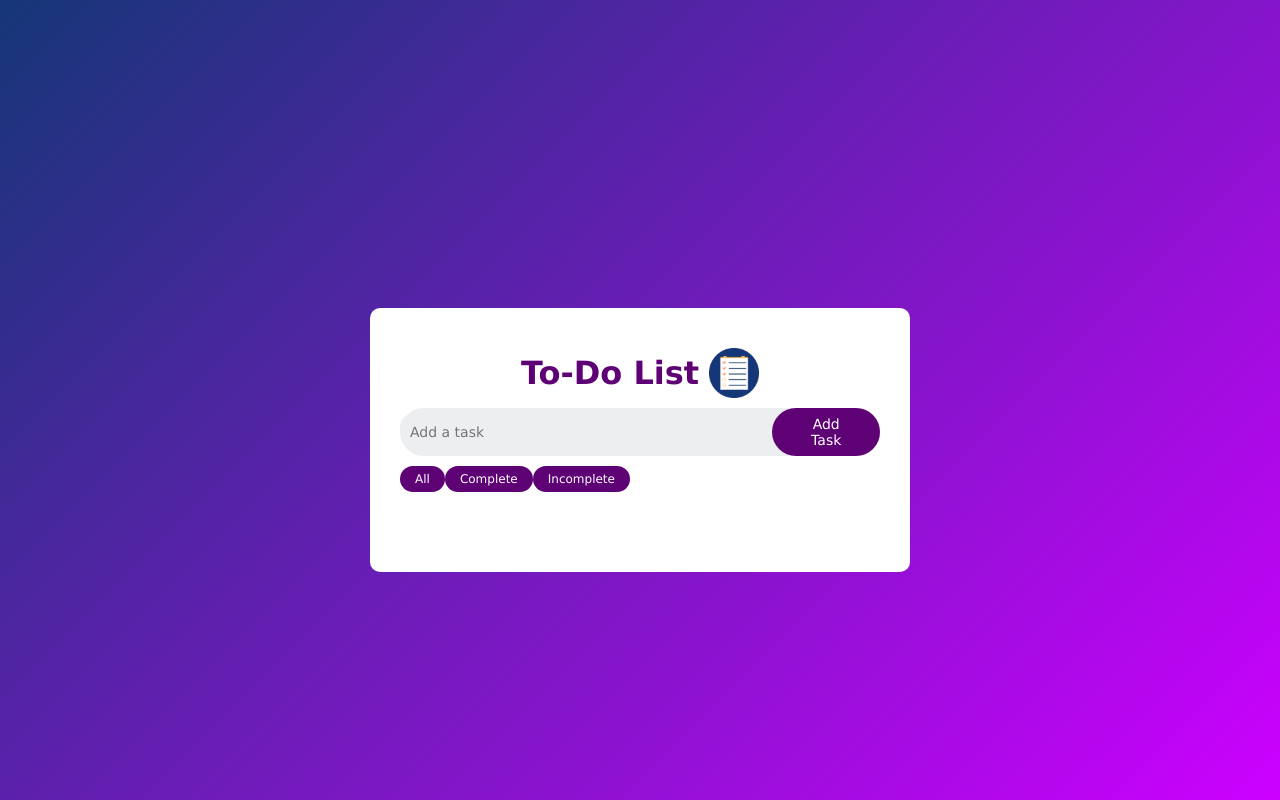
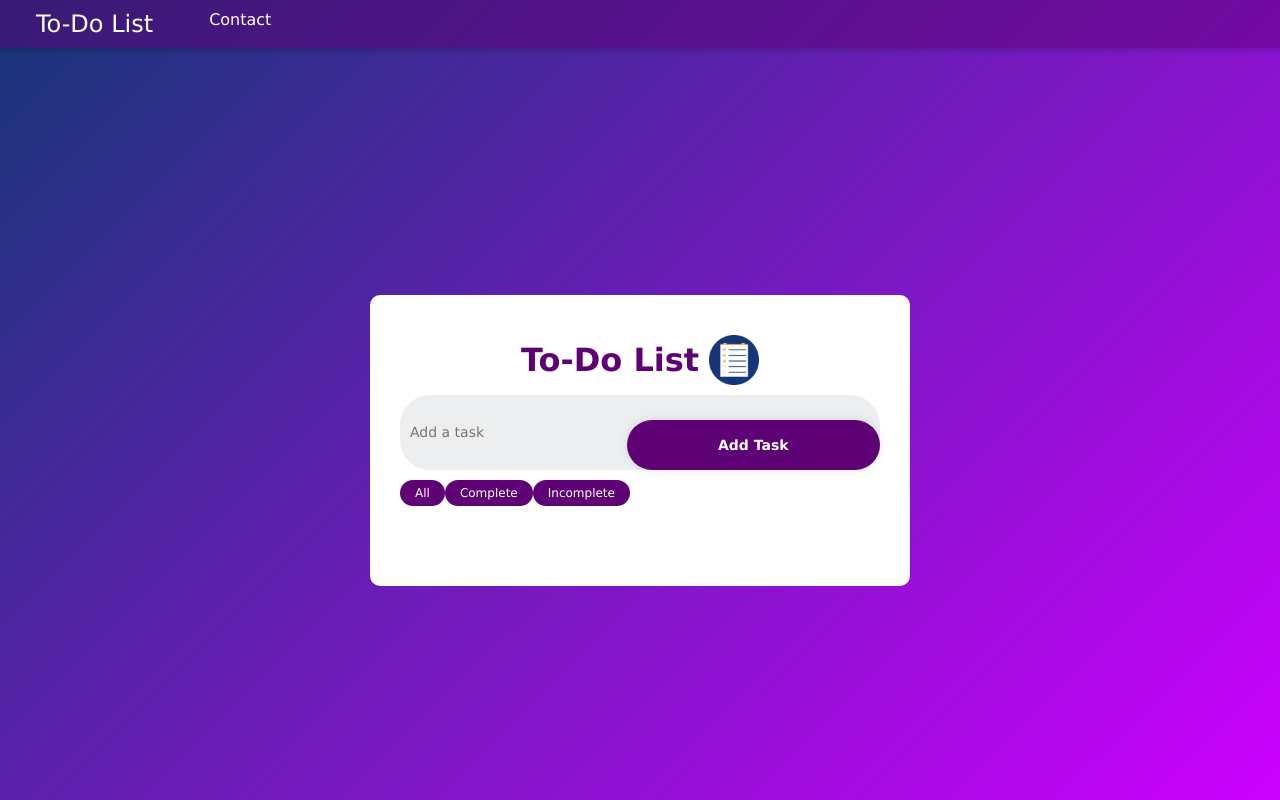
Before and after one commit to kailyncleere/ReactToDoApp, a React (Create React App) app in the folder todo-app/: page / in a window 1280 px wide. Built offline with nearby package versions, Linux system fonts and the light colour scheme.

Commit message:
setup homepage for navigation
broke input field/button?

```diff
--- a/todo-app/src/App.css
+++ b/todo-app/src/App.css
@@ -46,7 +46,7 @@
   stroke-width: .75px;
 }
 
-.ToDo-Button {
+.ToDo-Form .ToDo-Button {
   border: none;
   outline: none;
   padding: 8px 30px;
@@ -118,12 +118,14 @@
 }
 
 .body {
+  padding-top: 4rem;
   width: 100%;
   min-height: 100vh;
   background: linear-gradient(135deg, #153677, #cc00ff);
   padding: 10px;
   margin: 0;
   display: flex;
+  flex-direction: column;
   justify-content: center;
   align-items: center;
 }
--- a/todo-app/src/App.js
+++ b/todo-app/src/App.js
@@ -1,12 +1,27 @@
 import './App.css';
 import ToDoForm from './components/ToDoForm';
 import ToDoList from './components/ToDoList';
+import Navbar from './navbar';
+import Contact from './contact';
 
 function App() {
+let component
+  switch (window.location.pathname) {
+    case '/':
+      component = <ToDoList />;
+      break;
+    case '/contact':
+      component = <Contact />;
+      break;
+    default:
+      component = <ToDoList />;
+  }
   return (
     <div className="body">
+      {}
+      <Navbar />
     <div className="Container">
-    <ToDoList />
+    {component} {}
     </div>
     </div>
   );
```
